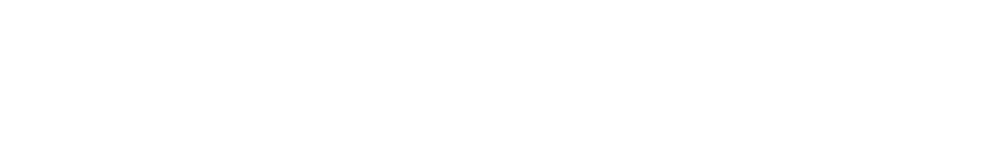
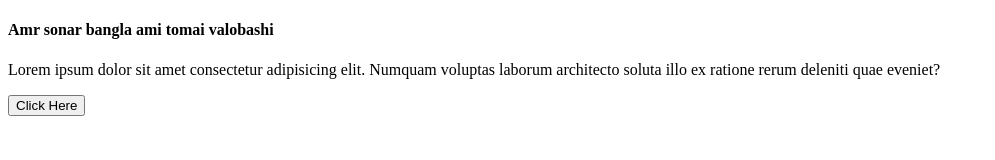
Before and after one commit to Morshed7/my-first-paractice-repo, a plain HTML site: page index.html in a window 1280 px wide. Shown: the whole page, without its empty margins (0-995 px from the left). Drawn offline with Linux system fonts and the light colour scheme.

Commit message:
Second commit

```diff
--- a/index.html
+++ b/index.html
@@ -6,6 +6,11 @@
     <title>My first paractice repo</title>
 </head>
 <body>
+    <div>
+    <h4>Amr sonar bangla ami tomai valobashi</h4>
+    <p>Lorem ipsum dolor sit amet consectetur adipisicing elit. Numquam voluptas laborum architecto soluta illo ex ratione rerum deleniti quae eveniet?</p>
+    <button>Click Here</button>
+</div>
 
 </body>
 </html>
```
Also changed, not shown: style.css (added).
